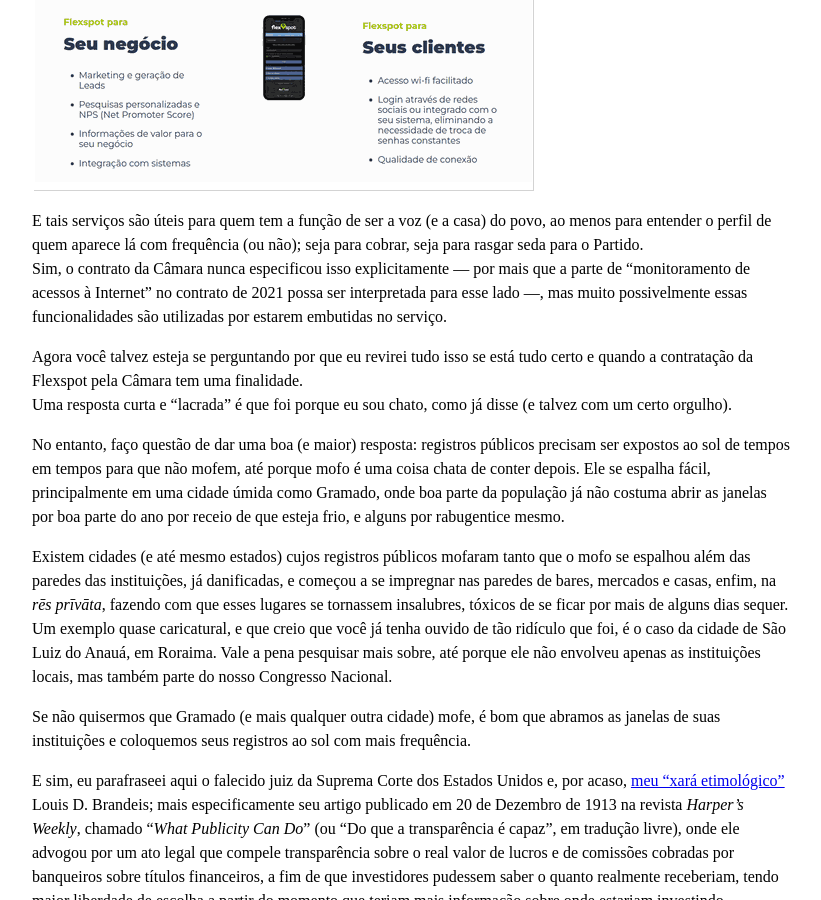
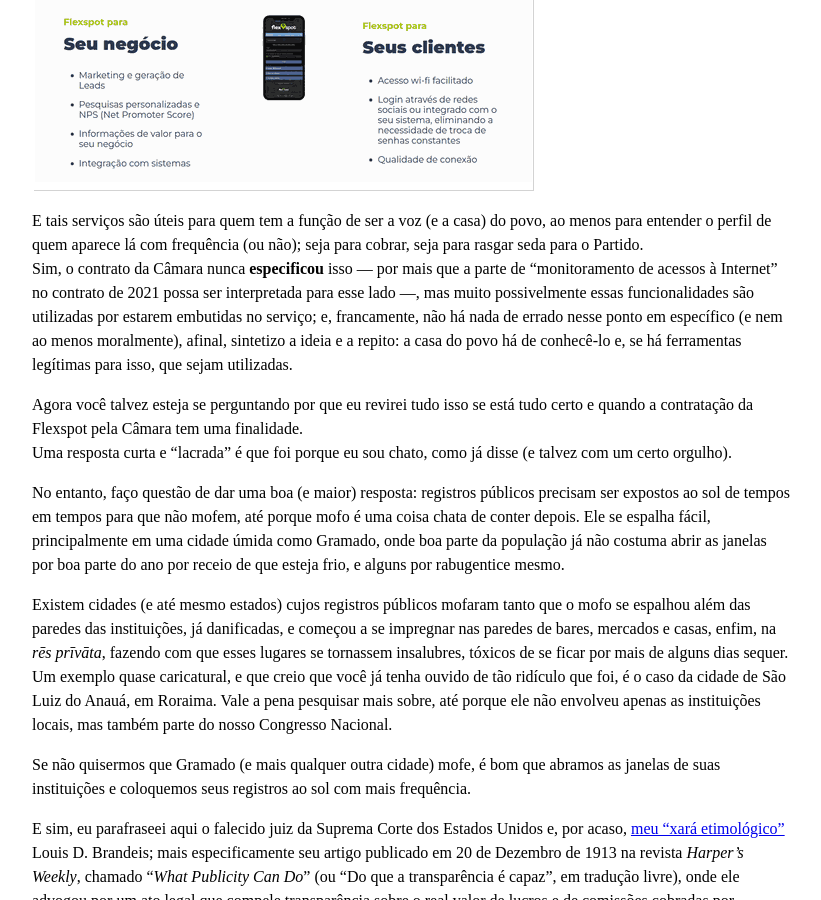
Before and after one commit to takusuman/blog, a Jekyll site: the page built from _posts/2026-01-28-inconveniencia-wifi-publico-gramado.markdown, in a window 1280 px wide and 900 px high, scrolled down 25015 px. Shown: the whole window, without its empty margins (228-1049 px from the left). Built offline with Jekyll 4.4.1, drawn with Linux system fonts in a browser that asks for light colours.

Commit message:
fix: Clareza.

```diff
--- a/_posts/2026-01-28-inconveniencia-wifi-publico-gramado.markdown
+++ b/_posts/2026-01-28-inconveniencia-wifi-publico-gramado.markdown
@@ -575,10 +575,13 @@ Inclusive, esse é __justamente__ o ponto principal deles fora o Wi-Fi:
 E tais serviços são úteis para quem tem a função de ser a voz (e a casa) do
 povo, ao menos para entender o perfil de quem aparece lá com frequência (ou
 não); seja para cobrar, seja para rasgar seda para o Partido.
-Sim, o contrato da Câmara nunca especificou isso explicitamente --- por mais
-que a parte de "monitoramento de acessos à Internet" no contrato de 2021 possa
-ser interpretada para esse lado ---, mas muito possivelmente essas
-funcionalidades são utilizadas por estarem embutidas no serviço.
+Sim, o contrato da Câmara nunca __especificou__ isso --- por mais que a parte
+de "monitoramento de acessos à Internet" no contrato de 2021 possa ser
+interpretada para esse lado ---, mas muito possivelmente essas
+funcionalidades são utilizadas por estarem embutidas no serviço; e,
+francamente, não há nada de errado nesse ponto em específico (e nem ao menos
+moralmente), afinal, sintetizo a ideia e a repito: a casa do povo há de
+conhecê-lo e, se há ferramentas legítimas para isso, que sejam utilizadas.
 
 Agora você talvez esteja se perguntando por que eu revirei tudo isso se está
 tudo certo e quando a contratação da Flexspot pela Câmara tem uma
```
